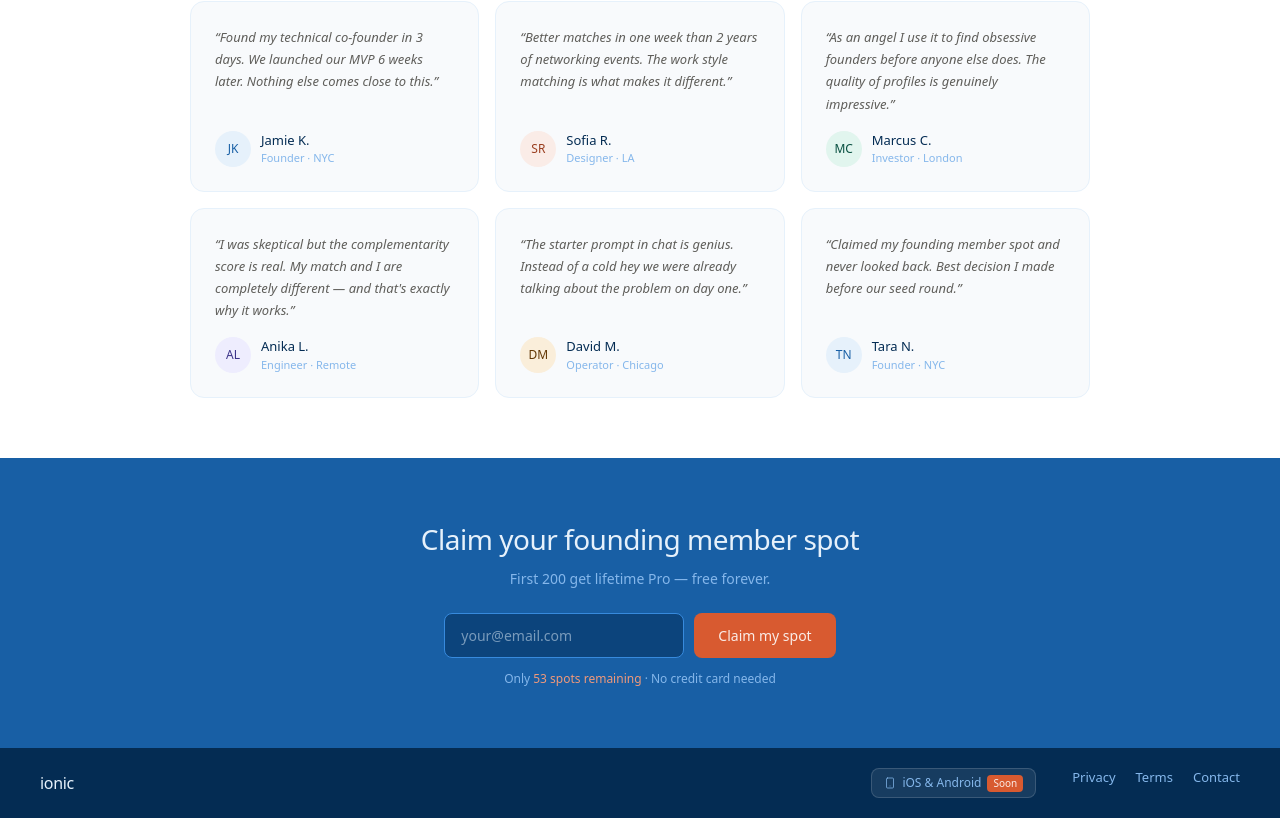
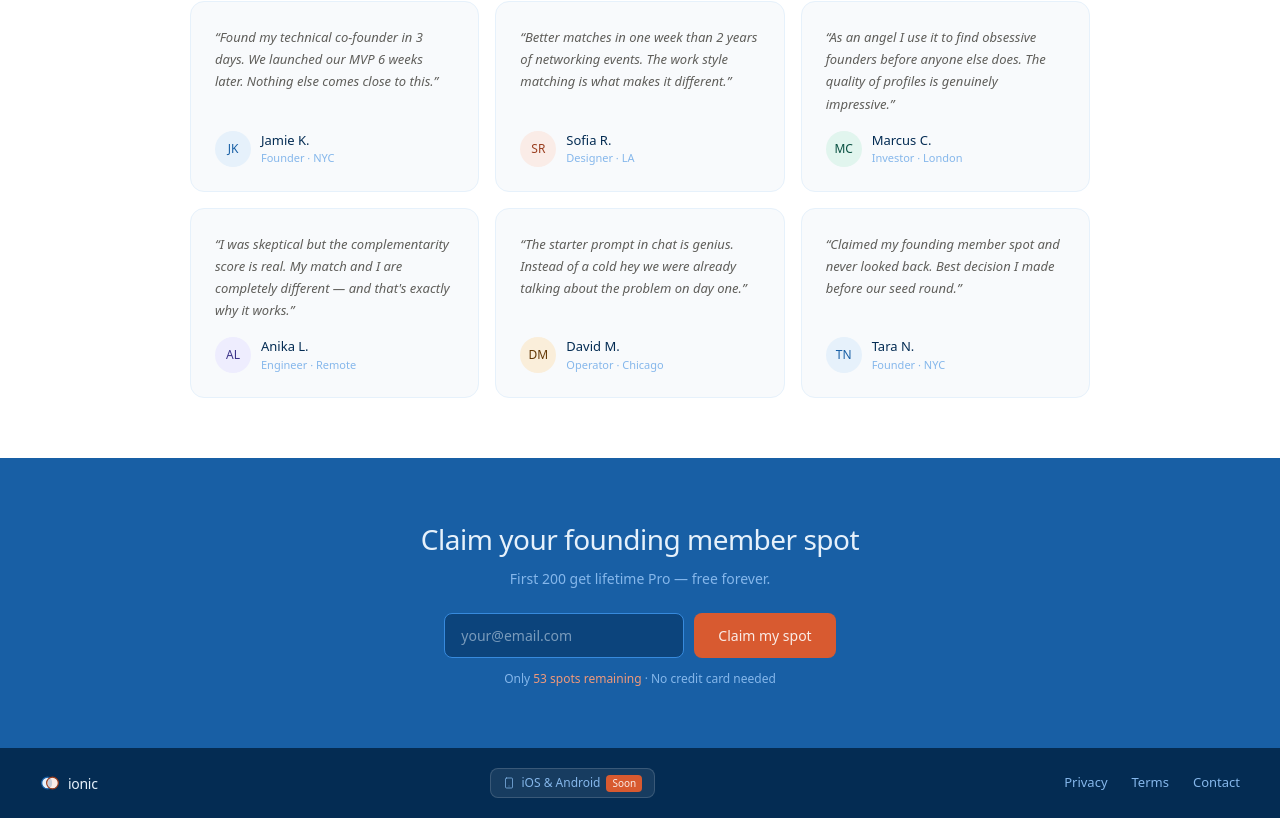
Before and after one commit to zkhan061397/ionic, a Next.js app: page / in a window 1280 px wide. Shown: the part 2244-3062 px from the top of the page. Built offline with nearby package versions, Linux system fonts and the light colour scheme.

Commit message:
fix footer links

```diff
--- a/app/page.tsx
+++ b/app/page.tsx
@@ -251,9 +251,11 @@ export default function Home() {
         <p style={{fontSize: '12px', color: '#85B7EB', marginTop: '12px'}}>Only <span style={{color: '#F0997B', fontWeight: 500}}>53 spots remaining</span> · No credit card needed</p>
       </section>
 
-      <footer style={{background: '#042C53', padding: '20px 40px', display: 'flex', alignItems: 'center', justifyContent: 'space-between', minWidth: 0}}>
-        <span style={{fontSize: '16px', fontWeight: 500, color: '#E6F1FB', letterSpacing: '-0.3px', whiteSpace: 'nowrap'}}>ionic</span>
-        <div style={{display: 'flex', gap: '20px'}}>
+      <footer style={{background: '#042C53', padding: '20px 40px', display: 'flex', alignItems: 'center', justifyContent: 'space-between'}}>
+  <div style={{display: 'flex', alignItems: 'center', gap: '8px'}}>
+    <svg width="20" height="20" viewBox="0 0 24 24"><circle cx="9" cy="12" r="7" fill="#E6F1FB" stroke="#185FA5" strokeWidth="1.5"/><circle cx="15" cy="12" r="7" fill="#FAECE7" stroke="#993C1D" strokeWidth="1.5"/><ellipse cx="12" cy="12" rx="2.5" ry="5" fill="#185FA5" fillOpacity="0.22"/></svg>
+    <span style={{fontSize: '14px', fontWeight: 500, color: '#E6F1FB', letterSpacing: '-0.3px', whiteSpace: 'nowrap'}}>ionic</span>
+  </div>
   <div style={{display: 'flex', alignItems: 'center', gap: '8px', marginRight: '16px'}}>
     <div style={{display: 'flex', alignItems: 'center', gap: '6px', background: 'rgba(255,255,255,0.08)', border: '0.5px solid rgba(255,255,255,0.15)', borderRadius: '8px', padding: '5px 12px'}}>
       <svg width="12" height="12" viewBox="0 0 24 24" fill="none" stroke="#85B7EB" strokeWidth="1.5" strokeLinecap="round"><rect x="5" y="2" width="14" height="20" rx="2"/><line x1="12" y1="18" x2="12" y2="18.01"/></svg>
@@ -261,6 +263,7 @@ export default function Home() {
       <span style={{fontSize: '10px', background: '#D85A30', color: '#FAECE7', padding: '1px 6px', borderRadius: '4px', fontWeight: 500}}>Soon</span>
     </div>
   </div>
+  <div style={{display: 'flex', gap: '24px'}}>
     <a href="/privacy" style={{fontSize: '13px', color: '#85B7EB', textDecoration: 'none'}}>Privacy</a>
     <a href="/terms" style={{fontSize: '13px', color: '#85B7EB', textDecoration: 'none'}}>Terms</a>
     <a href="/contact" style={{fontSize: '13px', color: '#85B7EB', textDecoration: 'none'}}>Contact</a>
```
Lines whose indentation alone changed are shown as unchanged.
